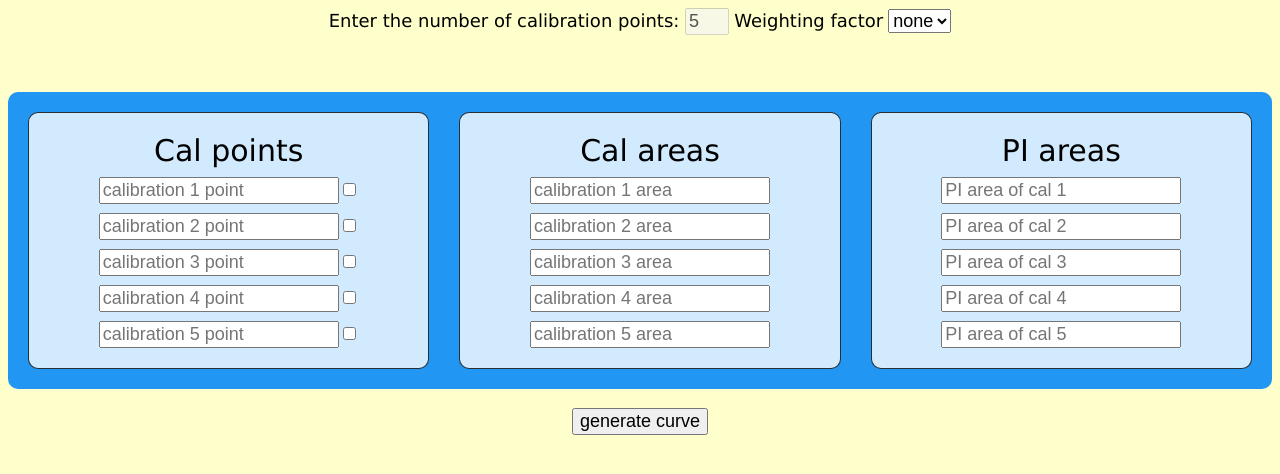
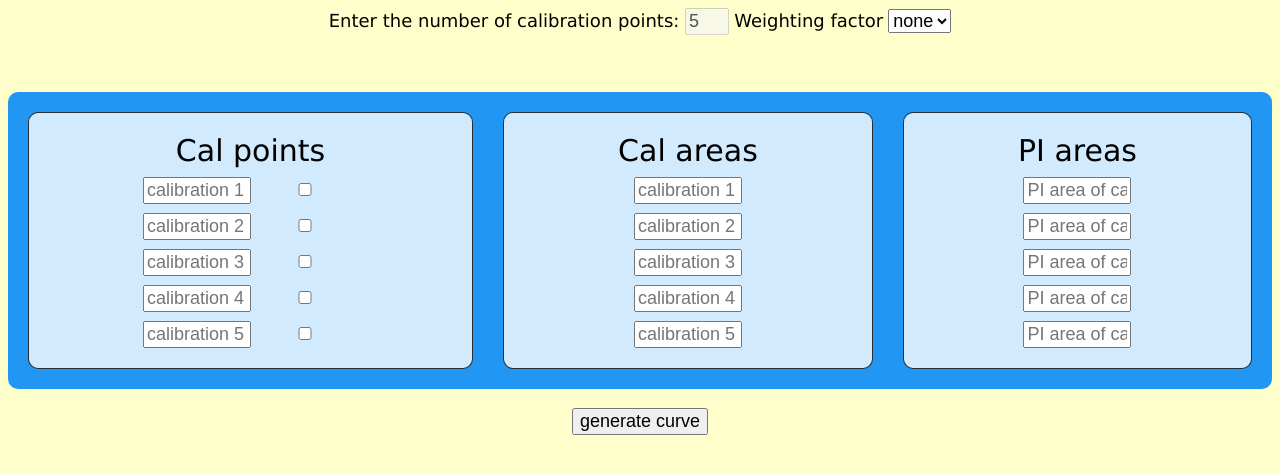
Before and after one commit to rbazzarella/calibCurveProject, a plain HTML site: page views/index.html in a window 1280 px wide. Both pictures are taken after typing "5" into the empty fields and a click on the button "Click!". Drawn offline with nearby package versions, Linux system fonts and the light colour scheme.

Commit message:
minor modifications

```diff
--- a/public/app.js
+++ b/public/app.js
@@ -40,22 +40,17 @@ function generateInputs(e) {
         PIAreaEl.setAttribute('class', 'PIAreaInput');
         PIAreaEl.setAttribute('placeholder', 'PI area of cal ' + i);
 
-        calPointsDiv.appendChild(concEl);
-        calPointsDiv.appendChild(checkBoxEl);
-        calPointsDiv.appendChild(br1);
-        calAreasDiv.appendChild(areaEl);
-        calAreasDiv.appendChild(br2);
-        PIAreasDiv.appendChild(PIAreaEl);
-        PIAreasDiv.appendChild(br3);
+        calPointsDiv.append(concEl, checkBoxEl, br1);
+        calAreasDiv.append(areaEl, br2);
+        PIAreasDiv.append(PIAreaEl, br3);
     }
 
     const br = document.createElement("br");
-    areasFormEl.appendChild(br);
     const resultBt = document.createElement("button");
     resultBt.setAttribute('id', 'calibResult');
     resultBt.setAttribute('type', 'submit');
     resultBt.innerHTML = "generate curve";
-    areasFormEl.appendChild(resultBt);
+    areasFormEl.append(br, resultBt);
     numbOfCalInp.setAttribute('disabled', 'true');
     genInputsBt.style.display = 'none';
 }
--- a/public/style.css
+++ b/public/style.css
@@ -2,6 +2,10 @@ body {
     text-align: center;
     font-family: verdana;
     background-color: #FFFFCC;
+}
+
+input {
+  width: 100px;
 }
 
 label {
```
